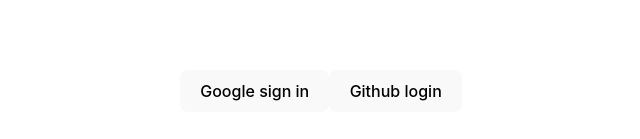
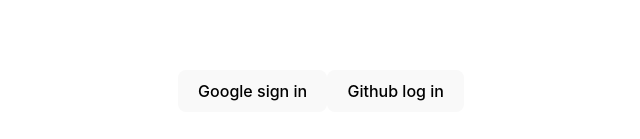
Before and after one commit to RaisulislamRimon/milestone10-module56-simple-firebase-authentication, a React (Vite) app: page / in a window 1280 px wide. Shown: the part 309-448 px from the top of the page, without its empty margins (319-959 px from the left). Built offline with nearby package versions, Linux system fonts and the light colour scheme.

Commit message:
update ui

```diff
--- a/src/App.jsx
+++ b/src/App.jsx
@@ -41,7 +41,7 @@
       });
   };
 
-  const handleGoogleSignOut = () => {
+  const handleSignOut = () => {
     signOut(auth)
       .then(() => {
         setUser({});
@@ -50,7 +50,7 @@
         console.log(error);
       });
   };
-  const handleGithubLogin = () => {
+  const handleGithubLogIn = () => {
     signInWithPopup(auth, githubProvider)
       .then((result) => {
         // This gives you a GitHub Access Token. You can use it to access the GitHub API.
@@ -60,6 +60,7 @@
         // The signed-in user info.
         const user = result.user;
         // ...
+        setUser(user);
       })
       .catch((error) => {
         // Handle Errors here.
@@ -72,11 +73,15 @@
         // ...
       });
   };
+
+  // const handleGithubLogOut= () => {
+
+  // }
   return (
     <div className="App">
       {user.email ? (
         <div>
-          <button onClick={handleGoogleSignOut}>Sign out</button>
+          <button onClick={handleSignOut}>Sign out</button>
           <h1>{user.displayName}</h1>
           <p>{user.email}</p>
           <img src={user.photoURL} alt={user.displayName} />
@@ -84,7 +89,11 @@
       ) : (
         <button onClick={handleGoogleSignIn}>Google sign in</button>
       )}
-      <button onClick={handleGithubLogin}>Github login</button>
+      {user.displayName ? (
+        <button onClick={handleSignOut}>Github log out</button>
+      ) : (
+        <button onClick={handleGithubLogIn}>Github log in</button>
+      )}
     </div>
   );
 };
```
